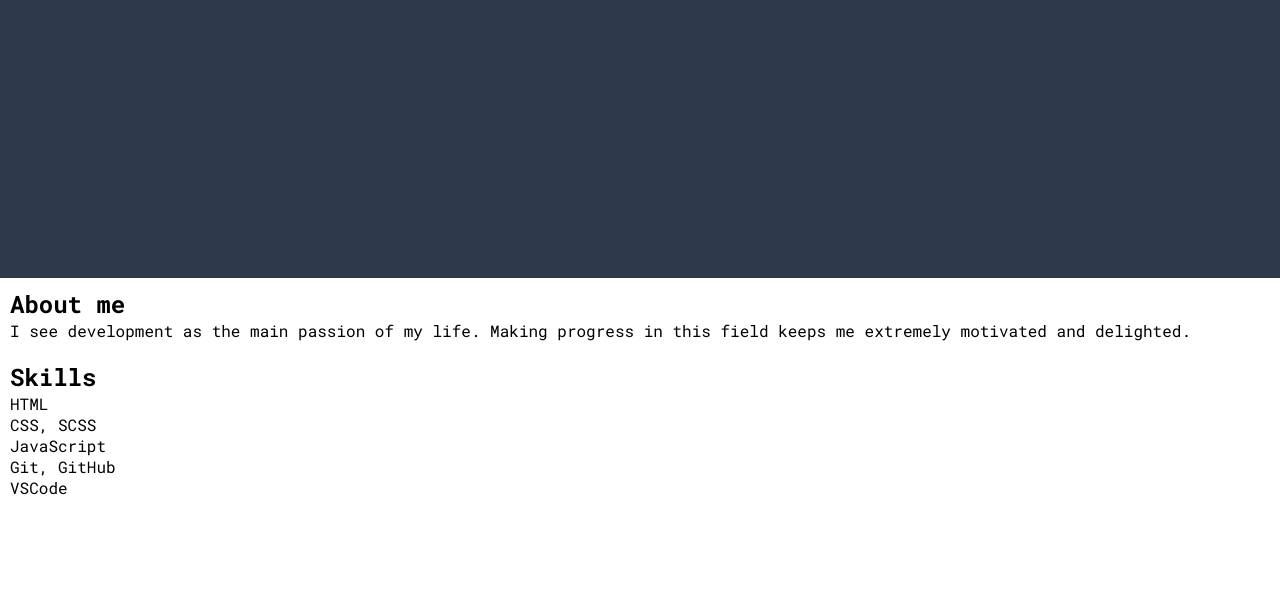
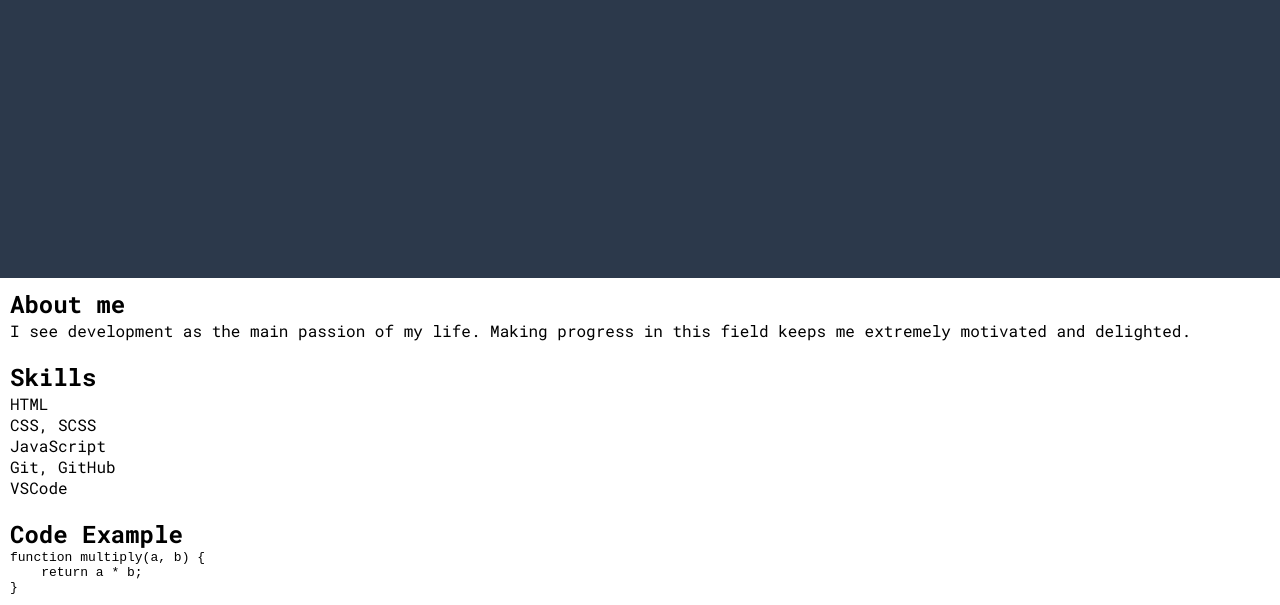
Before and after one commit to Kantor17/rsschool-cv, a plain HTML site: page index.html in a window 1280 px wide. Shown: the part 582-1187 px from the top of the page. Before the commit the page ends 1090 px from the top, so only its background shows below. Drawn offline with Linux system fonts and the light colour scheme.

Commit message:
feat: add code example

```diff
--- a/index.html
+++ b/index.html
@@ -34,7 +34,7 @@
                     <li class="contacts__item"><span class="contacts__name">
                             Discord: </span>@exitvim#7444</li>
                     <li class="contacts__item"><span class="contacts__name">
-                            Github:  </span><a href="https://github.com/Kantor17">Kantor17</a></li>
+                            Github: </span><a href="https://github.com/Kantor17">Kantor17</a></li>
                 </ul>
             </div>
             <nav class="header__navigation">
@@ -61,7 +61,7 @@
                 </div>
             </div>
         </section>
-        <section class="skills" id ="skills">
+        <section class="skills" id="skills">
             <div class="container">
                 <h2 class="skills__title">Skills</h2>
                 <ul class="skills__list">
@@ -73,6 +73,15 @@
                 </ul>
             </div>
         </section>
+        <section class="code">
+            <div class="container">
+                <h2 class="code__title">Code Example</h2>
+                <pre><code class="code__example">function multiply(a, b) {
+    return a * b;
+}</code></pre>
+            </div>
+        </section>
+
     </main>
 </body>
 
```
Lines whose indentation alone changed are shown as unchanged.
